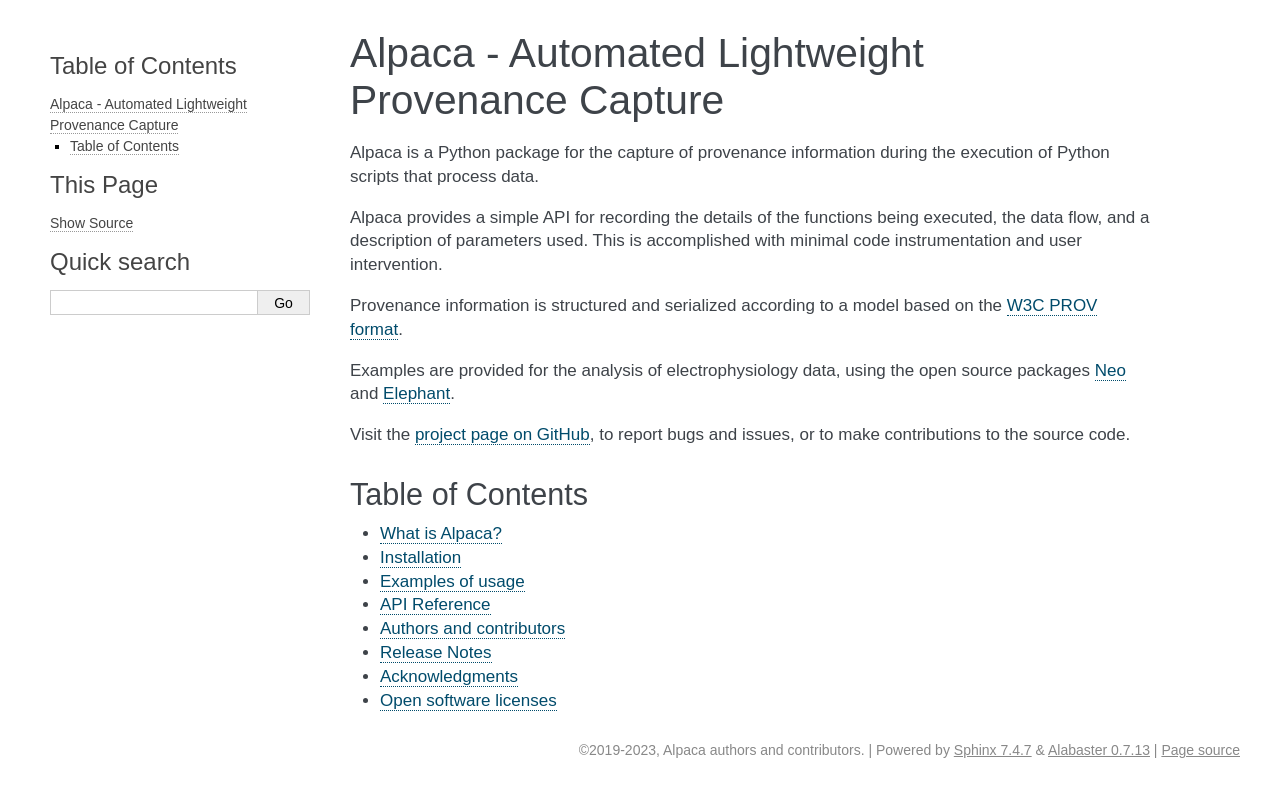
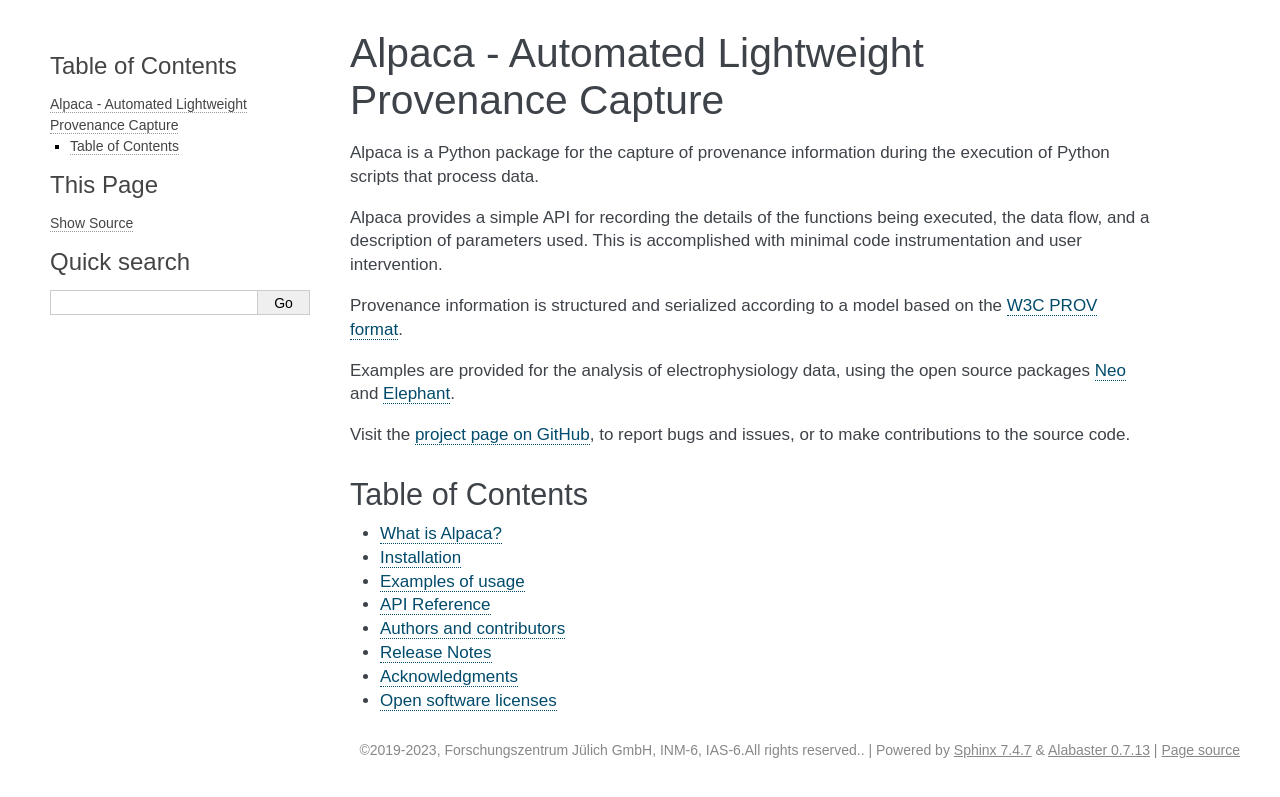
Before and after one commit to INM-6/alpaca, a Sphinx documentation site: the page built from doc/index.rst, in a window 1280 px wide. Shown: the top 797 px of the page. Built offline with Sphinx 7.4.7, drawn with Linux system fonts in a browser that asks for light colours.

Commit message:
Updated copyright statement in further files.

```diff
--- a/doc/conf.py
+++ b/doc/conf.py
@@ -22,8 +22,8 @@ sys.path.insert(0, os.path.abspath('.'))
 
 project = 'Alpaca'
 authors = 'Alpaca authors and contributors'
-copyright = u"2019-{this_year}, {authors}".format(this_year=date.today().year,
-                                                  authors=authors)
+copyright = u"2019-{this_year}, Forschungszentrum Jülich GmbH, INM-6, IAS-6."\
+    "All rights reserved.".format(this_year=date.today().year,)
 
 # The version info for the project you're documenting, acts as replacement for
 # |version| and |release|, also used in various other places throughout the
```
Also changed, not shown: README.md (+1 -2 lines), examples/__init__.py (+4 -3 lines).
